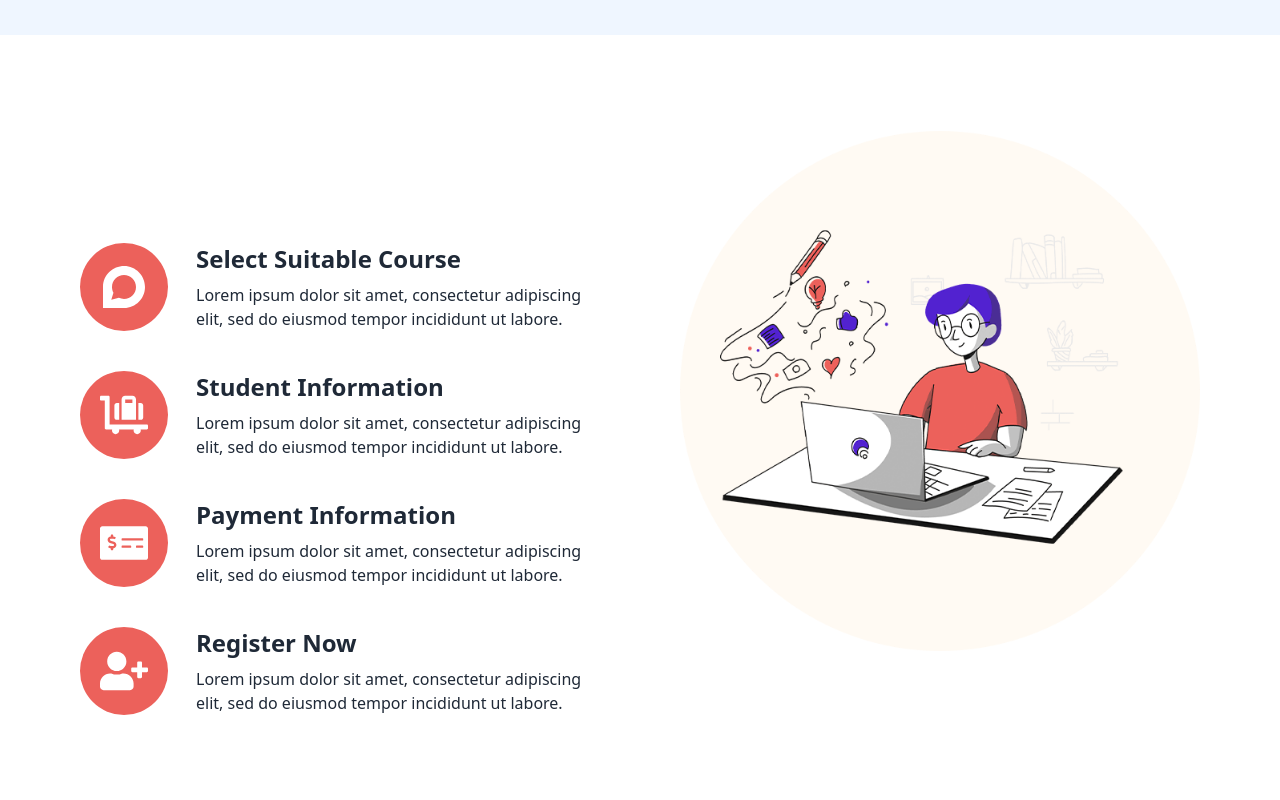
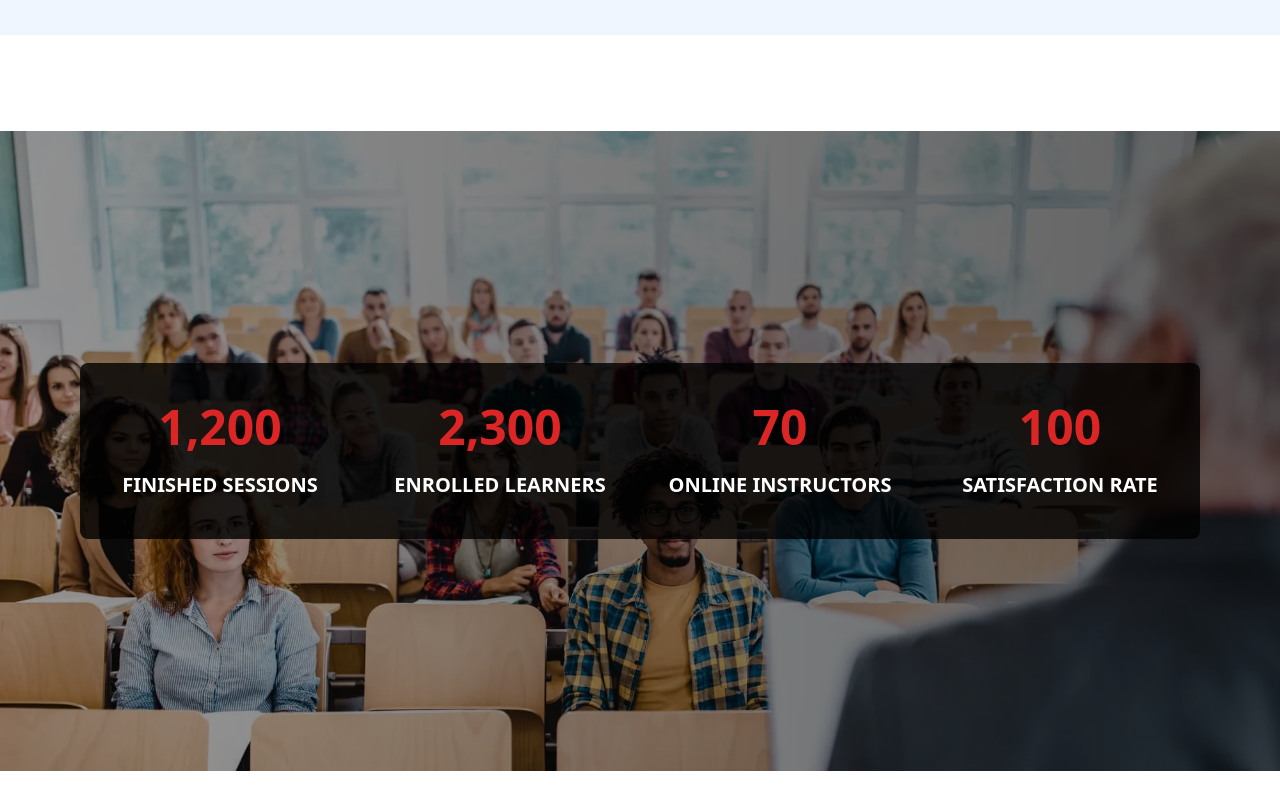
Before and after one commit to yasin2514/GlobalTongues-client, a React (Vite) app: page / in a window 1280 px wide. Shown: the part 2740-3540 px from the top of the page. Built offline with nearby package versions, Linux system fonts and the light colour scheme; no server answers.

Commit message:
satisfaction added

```diff
--- a/package.json
+++ b/package.json
@@ -24,6 +24,7 @@
     "moment": "^2.29.4",
     "react": "^18.2.0",
     "react-card-carousel": "^1.1.3",
+    "react-countup": "^6.4.2",
     "react-dom": "^18.2.0",
     "react-fast-marquee": "^1.6.0",
     "react-helmet": "^6.1.0",
--- a/src/Pages/Home/Home/Home.jsx
+++ b/src/Pages/Home/Home/Home.jsx
@@ -6,6 +6,7 @@ import FreeEvents from "../Others/FreeEvents/FreeEvents";
 import LevelUp from "../Others/Levelup/LevelUp";
 import PopularClass from "../Others/PopularClass/PopularClass";
 import PopularInstructor from "../Others/PopularInstrctor/PopularInstructor";
+import Satisfaction from "../Others/Satisfaction/Satisfaction";
 import Subscribe from "../Others/Subscribe/subscribe";
 
 const Home = () => {
@@ -17,8 +18,9 @@ const Home = () => {
             <LevelUp></LevelUp>
             <PopularInstructor></PopularInstructor>
             <Choose></Choose>
+            <Satisfaction></Satisfaction>
+            <FreeEvents></FreeEvents>
             <Apply></Apply>
-            <FreeEvents></FreeEvents>
             <Subscribe></Subscribe>
         </div>
     );
--- /dev/null
+++ b/src/Pages/Home/Others/Satisfaction/Satisfaction.jsx
@@ -0,0 +1,32 @@
+import CountUp from 'react-countup';
+const Satisfaction = () => {
+    return (
+        <div className="satisfaction-bg bg-fixed h-[80vh] flex items-center justify-center px-20">
+
+            <div className='grid md:grid-cols-4 items-center w-full rounded-lg py-10 text-white bg-black bg-opacity-80'>
+                <div className='text-center space-y-5 '>
+                    <CountUp className='text-5xl font-bold text-red-600' end={1200} duration={2.75} />
+                    <h4 className='text-xl font-bold'>FINISHED SESSIONS</h4>
+                </div>
+
+                <div className='text-center space-y-5 '>
+                    <CountUp className='text-5xl font-bold text-red-600' end={2300} duration={2.75} />
+                    <h4 className='text-xl font-bold'>ENROLLED LEARNERS</h4>
+                </div>
+
+                <div className='text-center space-y-5 '>
+                    <CountUp className='text-5xl font-bold text-red-600' end={70} duration={2.75} />
+                    <h4 className='text-xl font-bold'>ONLINE INSTRUCTORS</h4>
+                </div>
+
+                <div className='text-center space-y-5 '>
+                    <CountUp className='text-5xl font-bold text-red-600' end={100} duration={2.75} />
+                    <h4 className='text-xl font-bold'>SATISFACTION RATE</h4>
+                </div>
+
+            </div>
+        </div>
+    );
+};
+
+export default Satisfaction;
```
Also changed, not shown: src/assets/satisfaction.webp (added), src/index.css, 1 other file (tests, documents, lock files or other folders).
